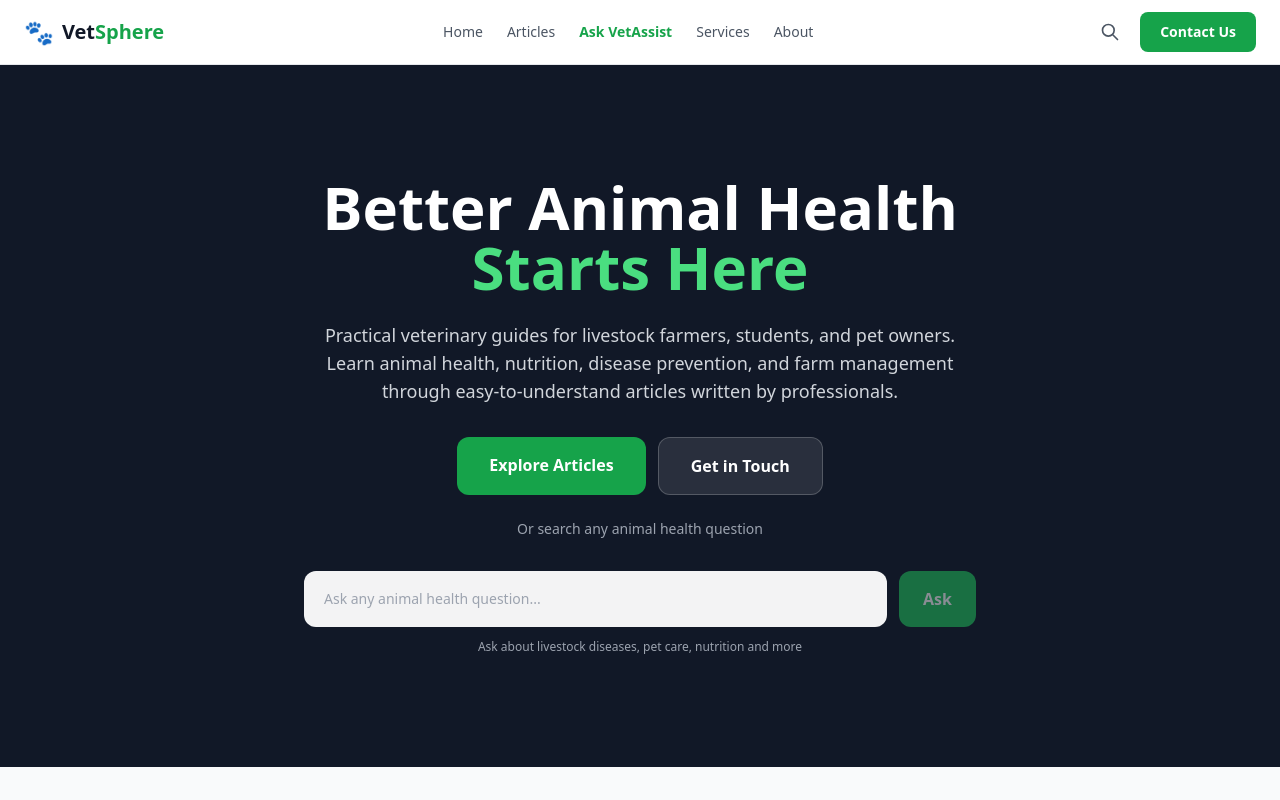
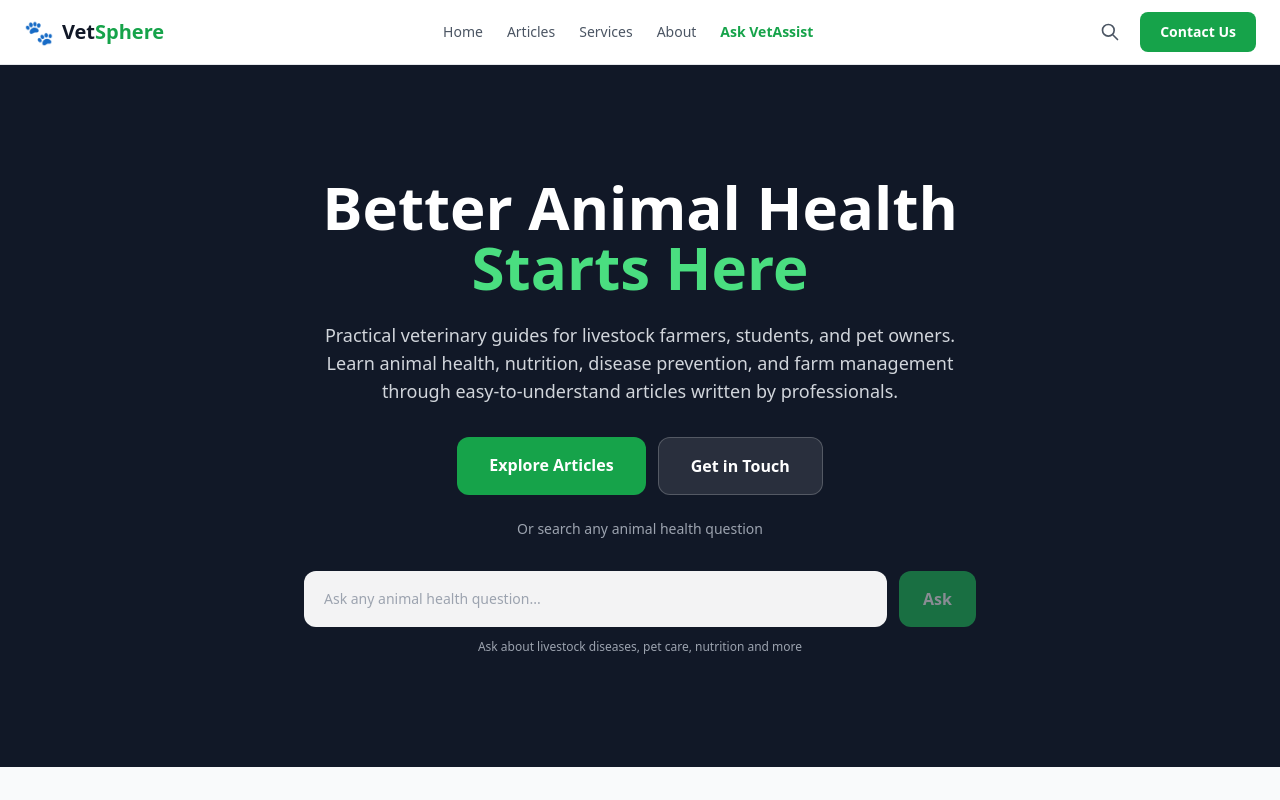
Before and after one commit to mathewschilongo099/VetSphere, a Next.js app: page / in a window 1280 px wide. Shown: the top 800 px of the page. Built offline with nearby package versions, Linux system fonts and the light colour scheme.

Commit message:
Update Header.tsx

```diff
--- a/src/components/layout/Header.tsx
+++ b/src/components/layout/Header.tsx
@@ -31,14 +31,13 @@ export default function Header() {
         <nav className="hidden md:flex items-center gap-6 text-sm font-medium text-gray-600">
           <a href="/" className="hover:text-green-600 transition">Home</a>
           <a href="/articles" className="hover:text-green-600 transition">Articles</a>
-          <a href="/ask" className="hover:text-green-600 transition text-green-600 font-semibold">Ask VetAssist</a>
           <a href="/services" className="hover:text-green-600 transition">Services</a>
           <a href="/about" className="hover:text-green-600 transition">About</a>
+          <a href="/ask" className="hover:text-green-600 transition text-green-600 font-semibold">Ask VetAssist</a>
         </nav>
 
         {/* Right Side */}
         <div className="hidden md:flex items-center gap-3">
-          {/* Search Button */}
           <button
             onClick={() => setSearchOpen(!searchOpen)}
             className="p-2 rounded-lg hover:bg-gray-100 transition text-gray-600"
@@ -111,9 +110,9 @@ export default function Header() {
             {[
               { href: '/', label: 'Home' },
               { href: '/articles', label: 'Articles' },
-              { href: '/ask', label: '🤖 Ask VetAssist' },
               { href: '/services', label: 'Services' },
               { href: '/about', label: 'About' },
+              { href: '/ask', label: '🤖 Ask VetAssist' },
             ].map(({ href, label }) => (
               <a
                 key={href}
```
